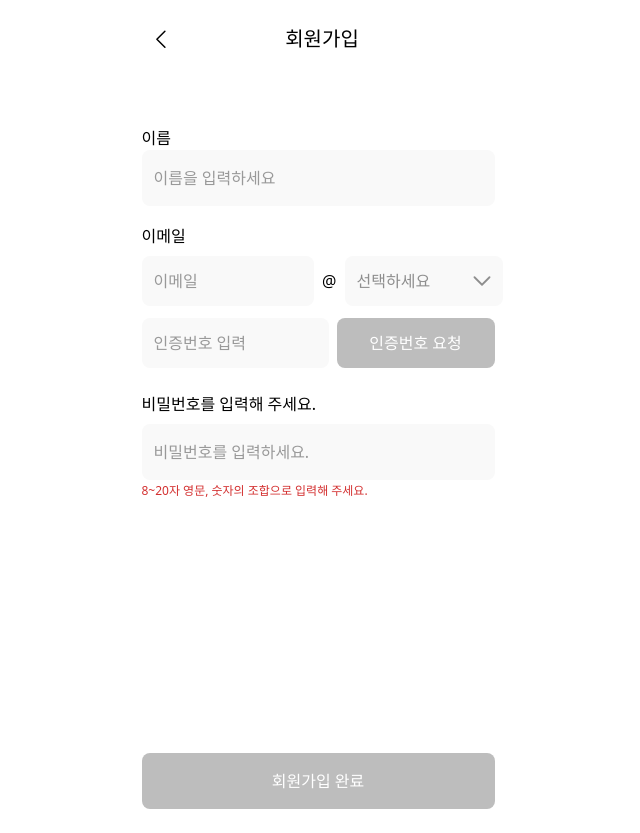
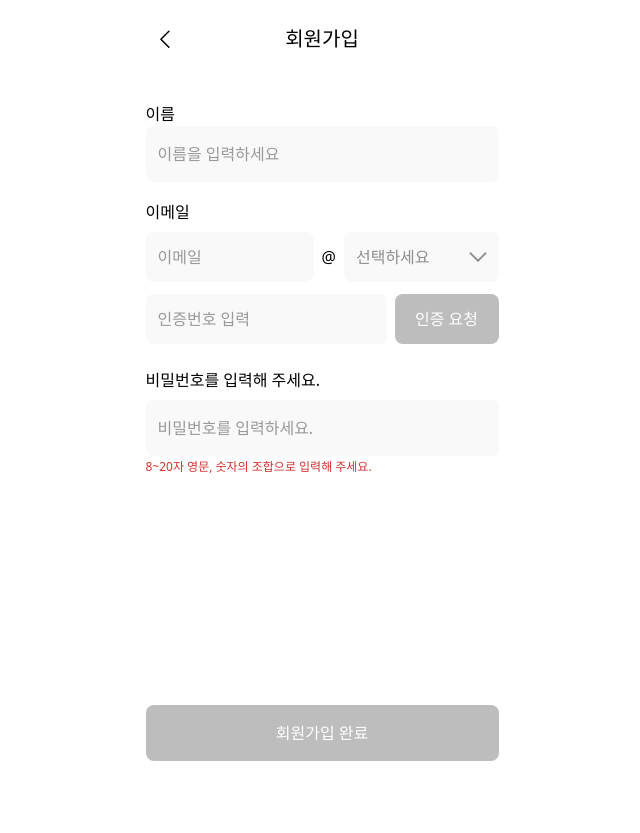
Before and after one commit to Dang-Bun/DANGBUN-frontend, a React (Vite) app: page /join in a window 1280 px wide. Shown: the whole page, without its empty margins (318-958 px from the left). After the commit the page ends 800 px from the top, so only its background shows below. Built offline with nearby package versions, Linux system fonts and the light colour scheme.

Commit message:
Design: 인증번호 입력 버튼/인풋 크기 피그마에 맞게 수정

```diff
--- a/src/pages/StartPage/Join.tsx
+++ b/src/pages/StartPage/Join.tsx
@@ -109,8 +109,8 @@ const Join = () => {
 
   return (
     <>
-      <div className='w-full max-w-[393px] min-h-screen mx-auto px-4 py-6 flex flex-col gap-6'>
-        <div className='relative flex items-center mb-[48px]'>
+      <div className='w-full max-w-[393px] min-h-screen mx-auto px-5 py-6 flex flex-col'>
+        <div className='relative flex items-center mb-12'>
           <img
             src={left_chevron}
             alt='뒤로가기'
@@ -169,10 +169,10 @@ const Join = () => {
             </div>
             <div className='flex flex-row gap-2'>
               {/* 인증번호 입력 + 타이머 */}
-              <div className='relative w-[187px]'>
+              <div className='relative'>
                 <FreeInput
                   placeholder='인증번호 입력'
-                  maxWidth={187}
+                  maxWidth={241}
                   height={50}
                   fontSize={16}
                   value={verificationCode}
@@ -200,7 +200,7 @@ const Join = () => {
                       ? 'blue'
                       : 'thickGray'
                 }
-                maxWidth={158}
+                maxWidth={104}
                 height={50}
                 fontSize={16}
                 onClick={() => {
@@ -208,7 +208,7 @@ const Join = () => {
                   handleRequestVerification();
                 }}
               >
-                {isRequested ? '인증번호 재요청' : '인증번호 요청'}
+                {isRequested ? '재요청' : '인증 요청'}
               </FreeButton>
             </div>
             {!isVerifyCode && (
```
